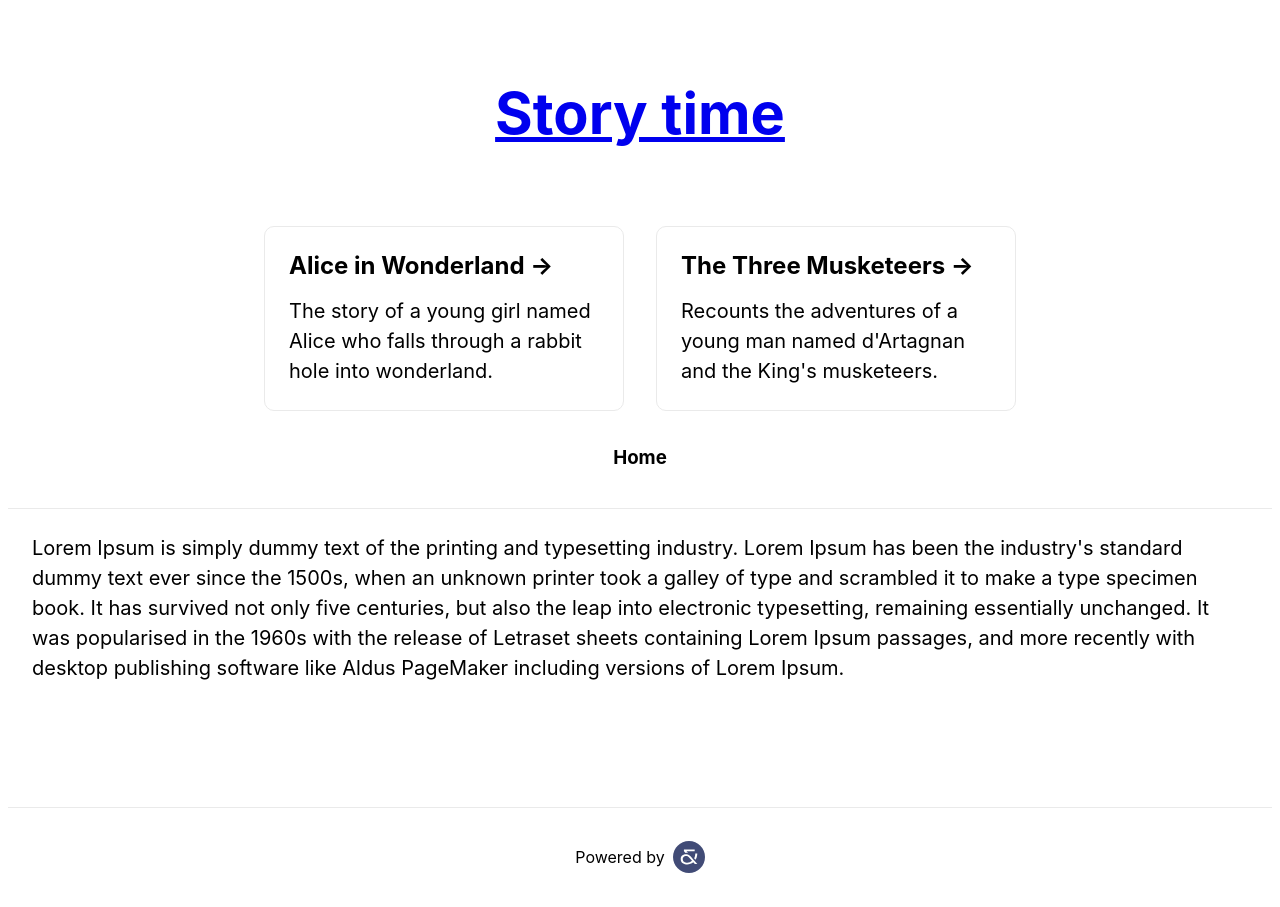
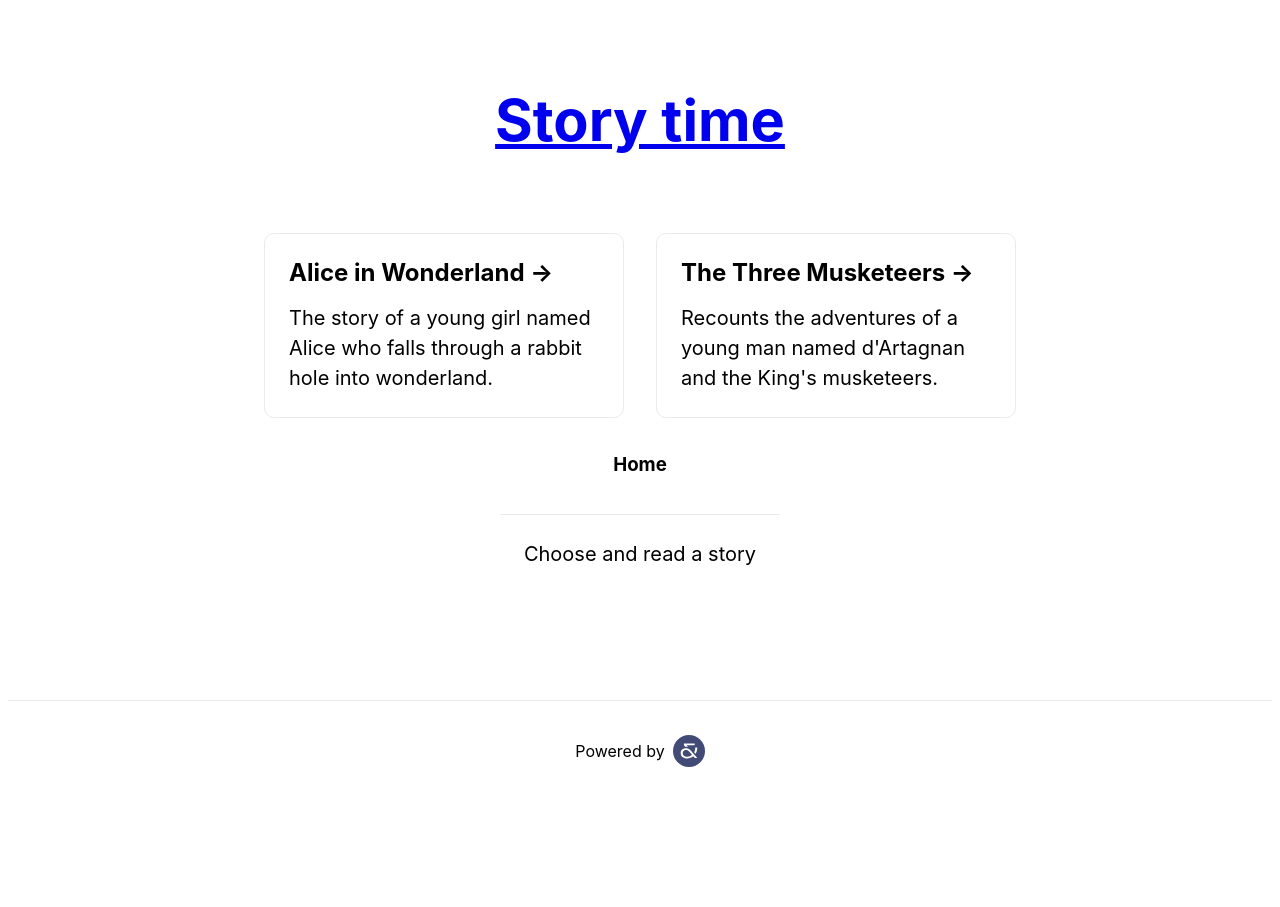
Before and after one commit to asbrwl/nextjs-one-oh-one, a Next.js app: page / in a window 1280 px wide. After the commit the page ends 800 px from the top, so only its background shows below. Built offline with nearby package versions, Linux system fonts and the light colour scheme.

Commit message:
Update index.js

```diff
--- a/pages/index.js
+++ b/pages/index.js
@@ -28,7 +28,7 @@
         </div>
         <h3>Home</h3>
         <p className={styles.storytext}>
-        Lorem Ipsum is simply dummy text of the printing and typesetting industry. Lorem Ipsum has been the industry's standard dummy text ever since the 1500s, when an unknown printer took a galley of type and scrambled it to make a type specimen book. It has survived not only five centuries, but also the leap into electronic typesetting, remaining essentially unchanged. It was popularised in the 1960s with the release of Letraset sheets containing Lorem Ipsum passages, and more recently with desktop publishing software like Aldus PageMaker including versions of Lorem Ipsum.
+        Choose and read a story
         </p>
 
       </main>
```
